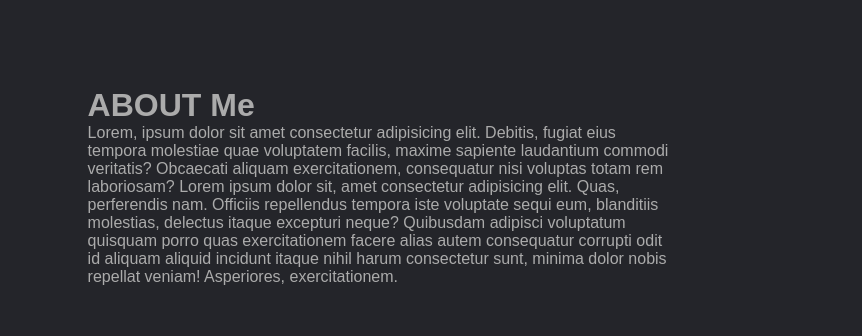
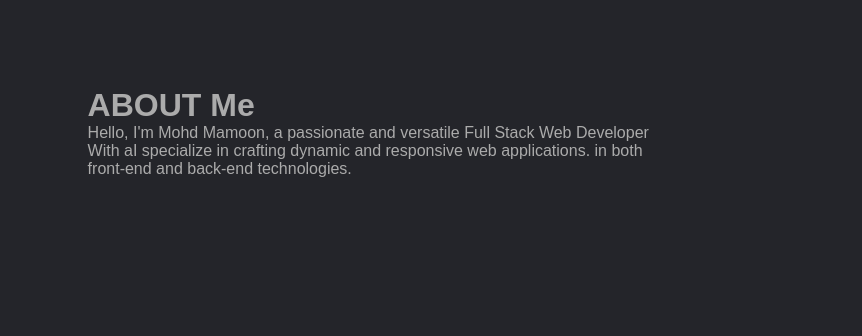
Before and after one commit to MamoonShaikh/PORTFOLIO, a plain HTML site: page index.html in a window 1280 px wide. Shown: the part 780-1116 px from the top of the page, 418-1280 px from the left. Drawn offline with Linux system fonts and the light colour scheme.

Commit message:
add to abiut section

```diff
--- a/index.html
+++ b/index.html
@@ -43,17 +43,8 @@
                     </div>
                     <div class="col-2">
                         <h1 class="font">ABOUT Me</h1>
-                        <p>
-                            Lorem, ipsum dolor sit amet consectetur adipisicing elit. Debitis, fugiat eius tempora
-                            molestiae quae voluptatem facilis, maxime sapiente laudantium commodi veritatis? Obcaecati
-                            aliquam exercitationem, consequatur nisi voluptas totam rem laboriosam?
-                            Lorem ipsum dolor sit, amet consectetur adipisicing elit. Quas, perferendis nam. Officiis
-                            repellendus tempora iste voluptate sequi eum, blanditiis molestias, delectus itaque
-                            excepturi neque? Quibusdam adipisci voluptatum quisquam porro quas exercitationem facere
-                            alias autem consequatur corrupti odit id aliquam aliquid incidunt itaque nihil harum
-                            consectetur sunt, minima dolor nobis repellat veniam! Asperiores, exercitationem.
-
-                        </p>
+                        <p> Hello, I'm Mohd Mamoon, a passionate and versatile Full Stack Web Developer With aI specialize in crafting
+                            dynamic and responsive web applications. in both front-end and back-end technologies. </p>
                     </div>
                 </div>
             </div>
```
Also changed, not shown: utillity.css (added).
